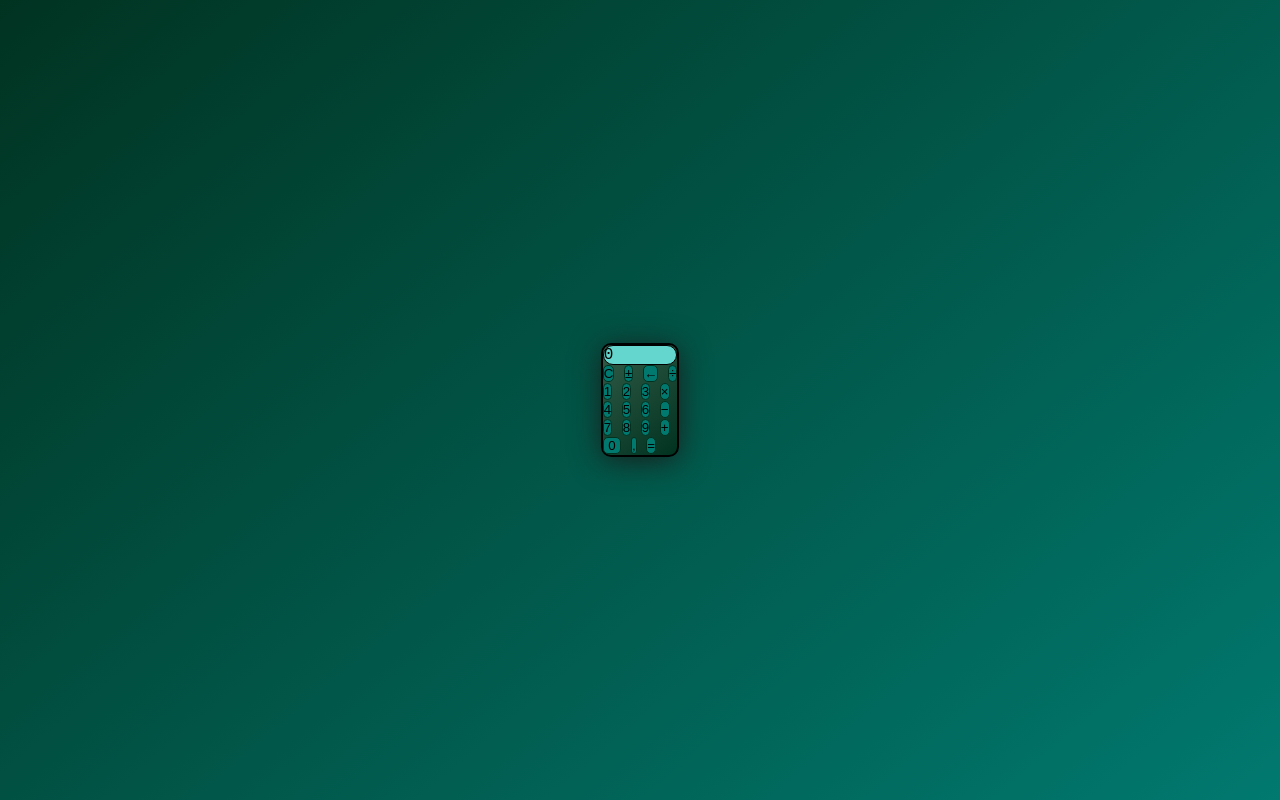
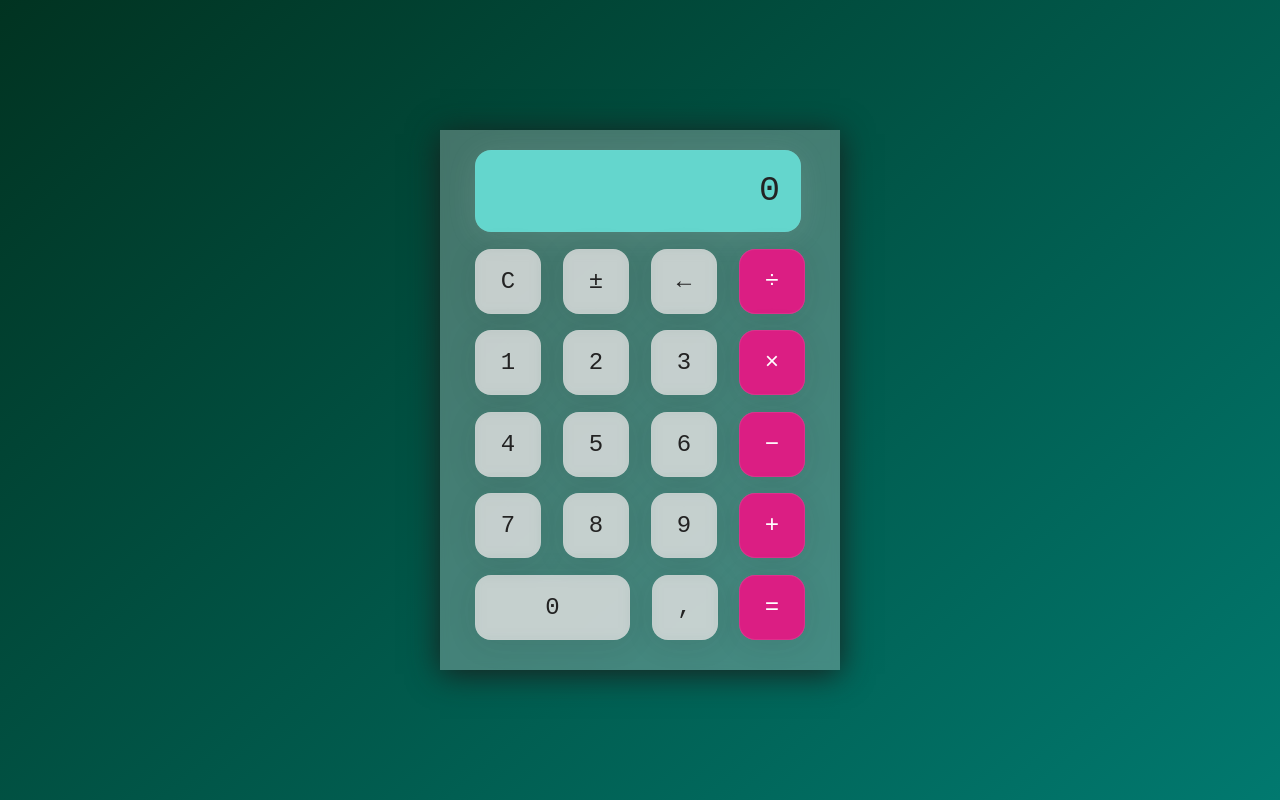
Before and after one commit to Ivan3864/Calculator-app, a plain HTML site: page index.html in a window 1280 px wide. Drawn offline with Linux system fonts and the light colour scheme.

Commit message:
changes to css

```diff
--- a/style.css
+++ b/style.css
@@ -26,20 +26,74 @@ body{
 .wrapper{
     -webkit-backdrop-filter: blur(5.5px);
     backdrop-filter: blur(5.5px);
-    background: linear-gradient(320deg, #013220, #315c48);
-    border: 2px solid #000;
-    border-radius: 10px;
+    border-radius: 16;
     box-shadow: 0 4px 30px #18201e;
     color: #000;
     -webkit-backdrop-filter: blur(4px);
     backdrop-filter: blur(4px);
+    background: rgba(225, 225, 225, 0.30);
+    flex-basis: 400px;
+    height: 540px;
+    padding: 20px 35px;
 }
 .screen{
+    backdrop-filter: blur(5.5px);
+    -webkit-backdrop-filter: blur(5.5px);
     background: #64d6cd;
-    backdrop-filter: blur(5px);
-    border: 1px solid;
-    border-radius: 10px;
+    border: 1px solid rgba(225, 225, 225, 0.01);
+    border-radius: 16px;
+    box-shadow: 0 4px 30px rgba(225, 225, 225, 0.1);
+    color: #232323;
+    font-size: 35px;
+    overflow: auto;
+    padding: 20px;
+    text-align: right;
+    width: 326px;
+
+
 }
+
+.cal-button-row{
+    display: flex;
+    justify-content: space-between;
+    margin: 5% 0;
+
+}
+
+.calc-button{
+    backdrop-filter: blur(5.5px);
+    -webkit-backdrop-filter: blur(5.5px);
+    background: rgba(225, 225, 225, 0.75);
+    border: 1px solid rgba(225, 225, 225, 0.1);
+    border-radius: 16px;
+    box-shadow: 0 4px 30px rgba(35, 35, 35, 0.1);
+    color :  #232323;
+    flex-basis: 20%;
+    font-family: inherit;
+    font-size: 24px;
+    height: 65px;
+}
+.calc-button:last-child{
+    backdrop-filter: blur(5.5px);
+    -webkit-backdrop-filter: blur(5.5px);
+    background: rgba(225, 225, 225, 0.75);
+    border: 1px solid rgba(225, 225, 225, 0.1);
+    border-radius: 16px;
+    box-shadow: 0 4px 30px rgba(35, 35, 35, 0.1);
+    color: #fff;
+    background: #db1e83;
+}
+.calc-button:last-child:hover{
+    background-color: inherit;
+    color: inherit;
+}
+.calc-button:hover{
+    background-color: inherit;
+}
+.calc-button:active{
+    background-color: #d0eaaf;
+}
+
 button{
     background-color: #01796f;
     border-radius: 5px;
@@ -50,5 +104,9 @@ button{
     margin-left: 0px;
 }
 .double{
-    width: 25%;
+    flex-basis: 47%;
 }
+
+.triple{
+    flex-basis: 73%;
+}
```
